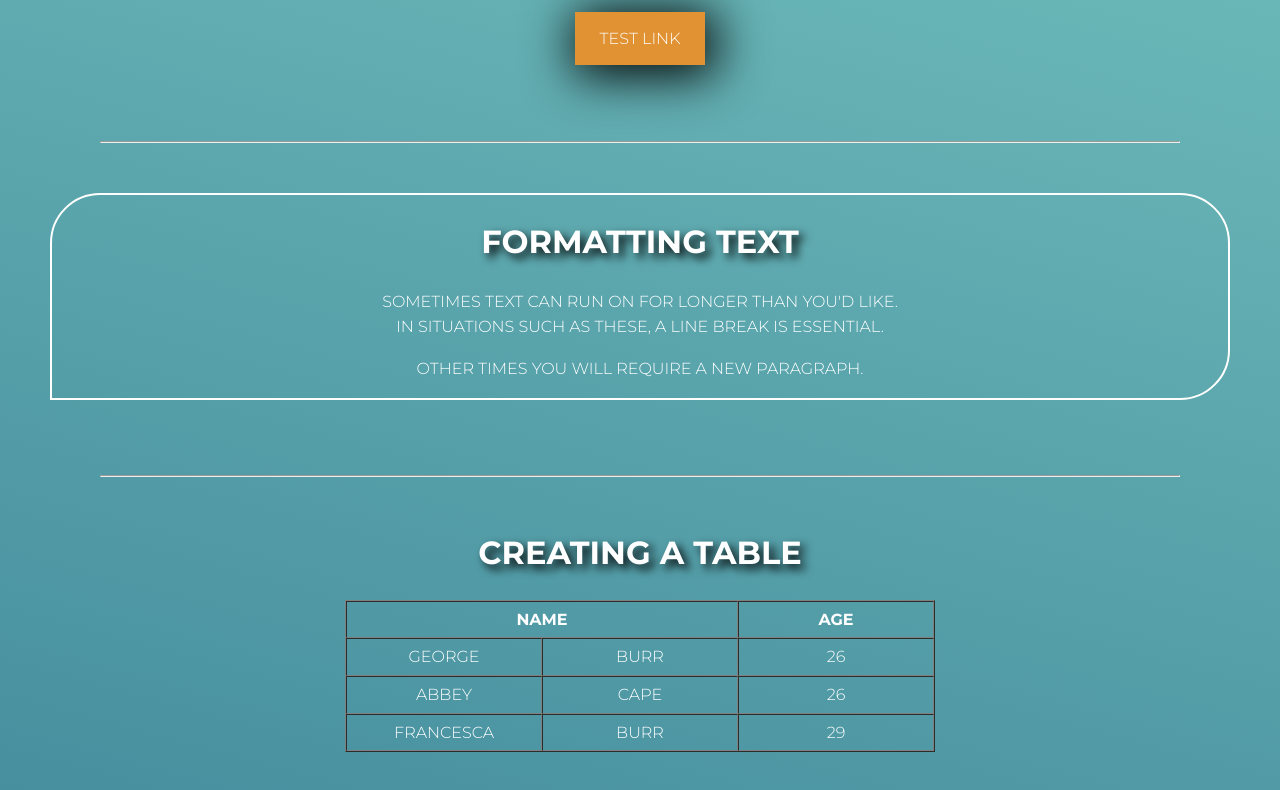
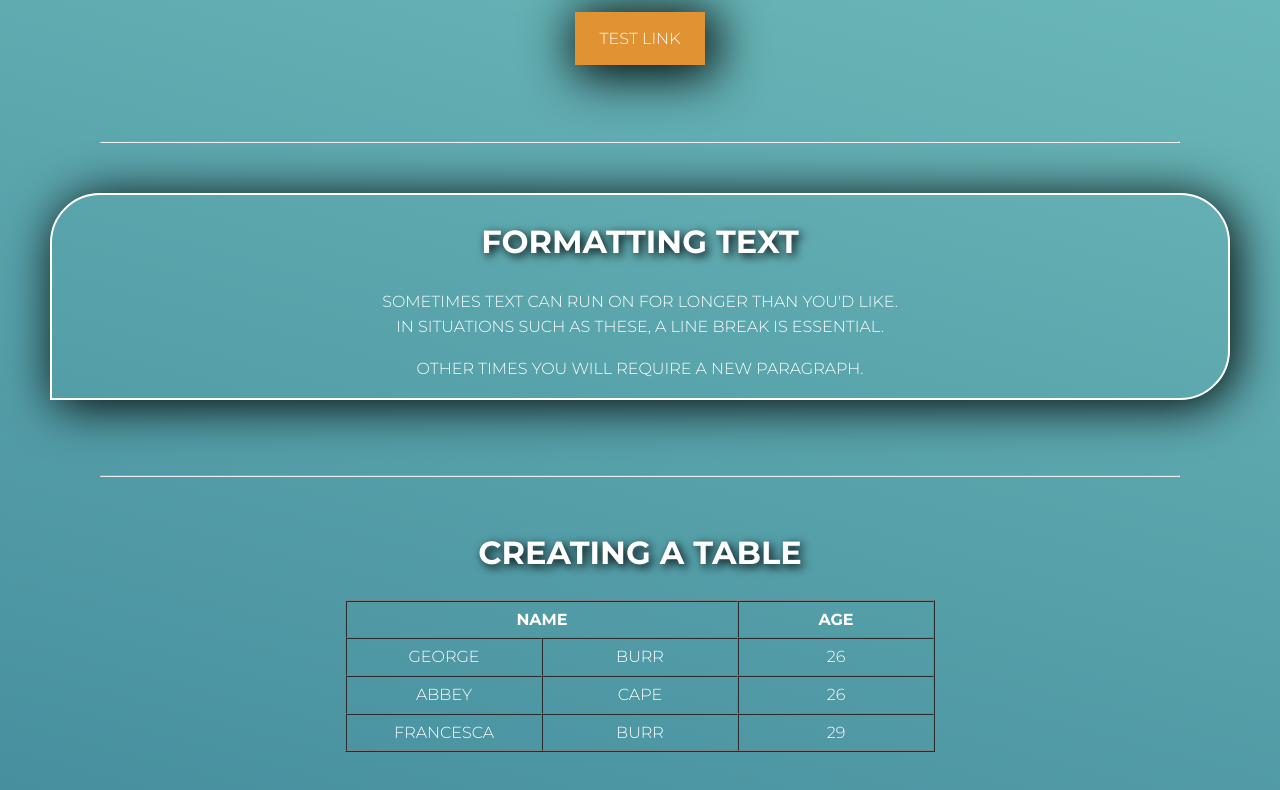
Before and after one commit to burrwitz/NewCourse, a plain HTML site: page index.html in a window 1280 px wide. Shown: the part 697-1487 px from the top of the page. Drawn offline with Linux system fonts and the light colour scheme.

Commit message:
Further updated shadow styling

```diff
--- a/style.css
+++ b/style.css
@@ -16,7 +16,7 @@ hr {
 }
 h1 {
 	text-align: center;
-	text-shadow: 5px 5px 10px black;
+	text-shadow: 3px 3px 10px black;
 }
 .heading {
 	font-weight: bold;
@@ -37,6 +37,7 @@ li:first-letter {
 #border-radius {
 	border: 2px solid white;
 	border-radius: 50px 50px 50px 0px;
+	box-shadow: 5px 5px 50px black;
 }
 input:focus {
 	border: 2px solid #BF7314;
```
